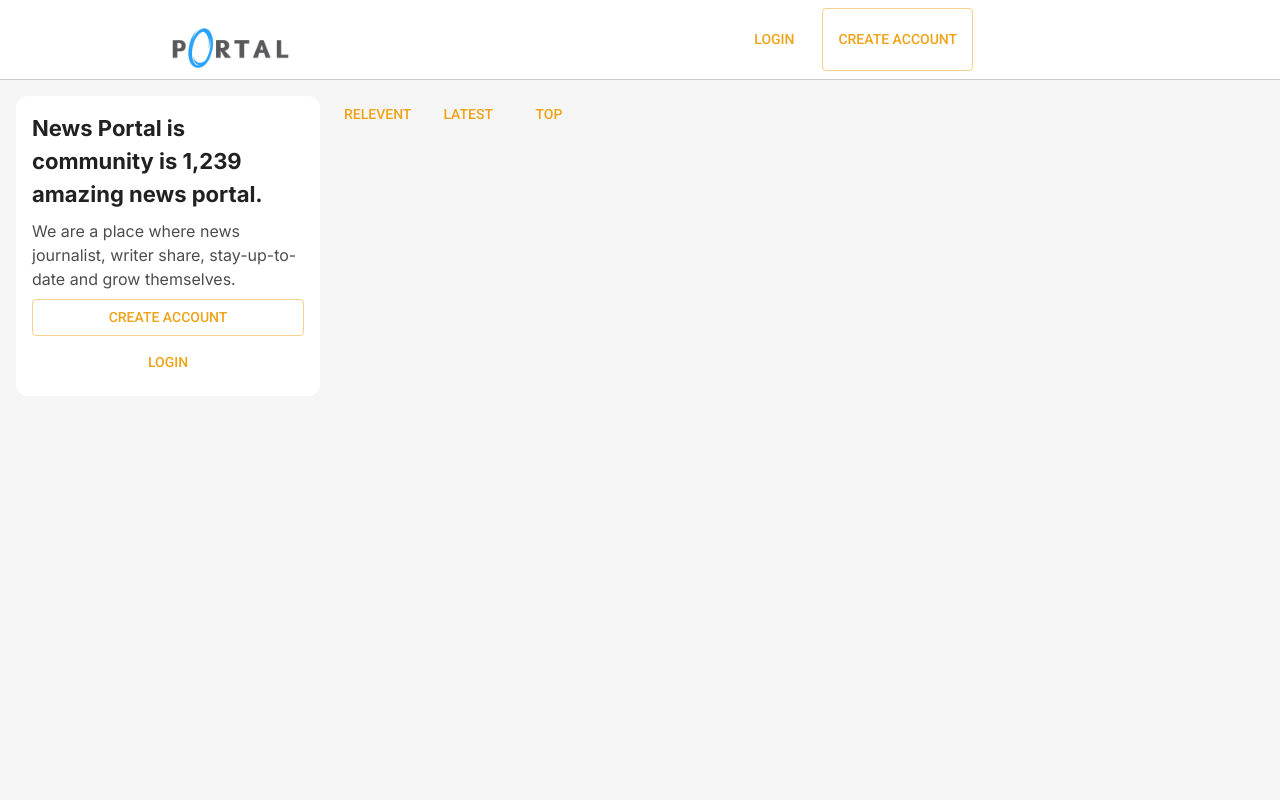
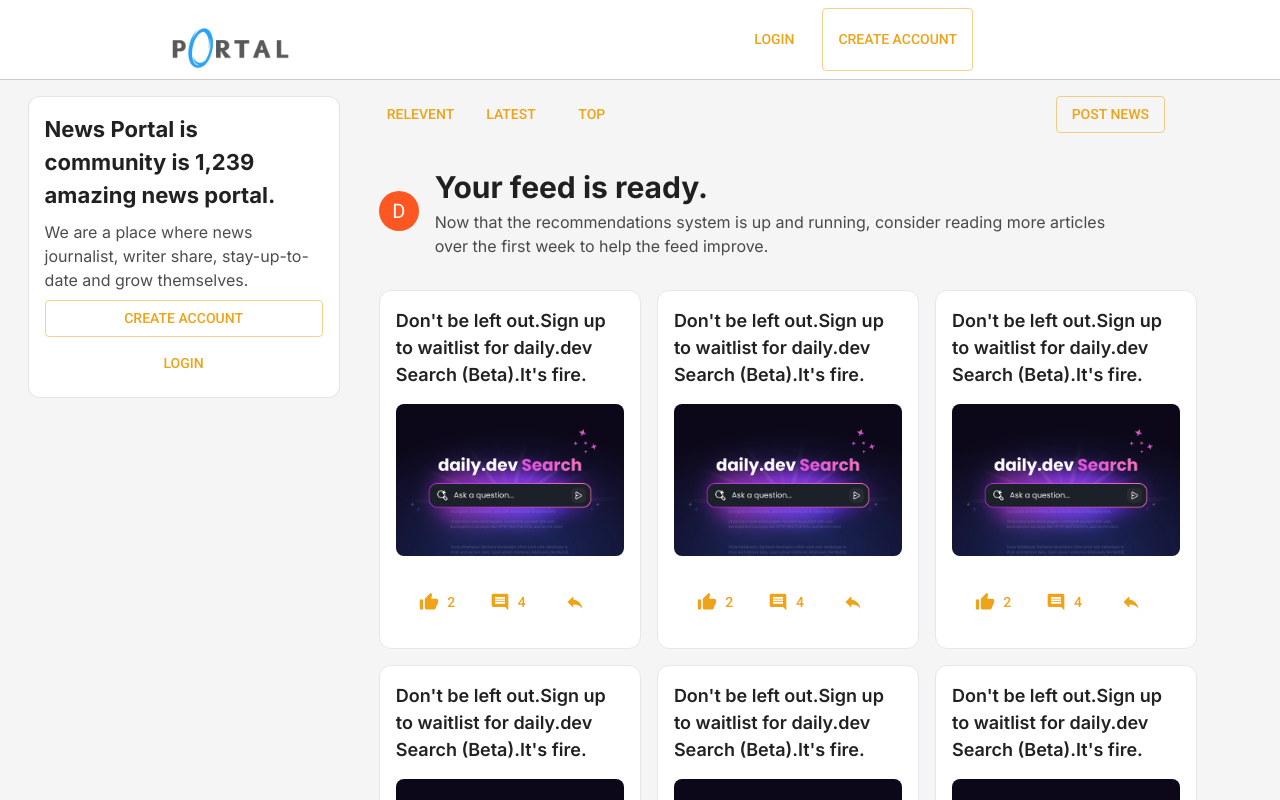
Before and after one commit to KaloniGiga/news_fe, a Next.js app: page / in a window 1280 px wide. Shown: the top 800 px of the page. Built offline with nearby package versions, Linux system fonts and the light colour scheme.

Commit message:
chore: main side implemented

```diff
--- a/src/app/globals.css
+++ b/src/app/globals.css
@@ -4,10 +4,8 @@
 
 html {
   width: 100%;
-  height: 100%;
 }
 
 body {
   width: 100%;
-  height: 100%;
 }
--- a/src/app/page.tsx
+++ b/src/app/page.tsx
@@ -6,14 +6,14 @@
   return (
     <div className="w-screen h-full bg-[#F5F5F5]">
       <Navbar />
-      <div className="w-full flex px-4 py-4 gap-x-4">
+      <div className="w-full flex justify-around px-4 py-4 gap-x-4">
         <div className="w-[25%]">
           <LeftSide />
         </div>
-        <div className="w-[50%]">
+        <div className="w-[70%]">
           <MainSide />
         </div>
-        <div className="w-[25%]"></div>
+        {/* <div className="w-[25%]"></div> */}
       </div>
     </div>
   );
--- a/src/component/LeftSide/PortalDescription.tsx
+++ b/src/component/LeftSide/PortalDescription.tsx
@@ -2,7 +2,7 @@
 
 const PortalDescription = () => {
   return (
-    <div className="w-full px-4 py-4 rounded-xl bg-white flex flex-col gap-y-2">
+    <div className="w-full px-4 py-4 rounded-xl bg-white flex flex-col gap-y-2 border-[1px] border-[rgba(0,0,0,0.1)]">
       <h3 className="text-[22px] font-bold">News Portal is community is 1,239 amazing news portal.</h3>
       <h6 className="text-[16px] text-[rgba(0,0,0,0.7)]">
         We are a place where news journalist, writer share, stay-up-to-date and grow themselves.
--- /dev/null
+++ b/src/component/MainSide/MainDescription.tsx
@@ -0,0 +1,27 @@
+import { Avatar } from "@mui/material";
+
+const MainDescription = () => {
+  return (
+    <div className="w-full flex gap-x-4 pt-8 items-center">
+      <div className="rounded-full">
+        <Avatar
+          sx={{ bgcolor: "#ff5722" }}
+          alt="Remy Sharp"
+          sizes="large"
+          //   src="/broken-image.jpg"
+        >
+          D
+        </Avatar>
+      </div>
+      <div className="w-[80%] flex flex-col">
+        <h3 className="text-[30px] font-bold">Your feed is ready.</h3>
+        <h6 className="text-[16px] text-[rgba(0,0,0,0.7)]">
+          Now that the recommendations system is up and running, consider reading more articles over the first week to
+          help the feed improve.
+        </h6>
+      </div>
+    </div>
+  );
+};
+
+export default MainDescription;
--- a/src/component/MainSide/MainSide.tsx
+++ b/src/component/MainSide/MainSide.tsx
@@ -1,9 +1,43 @@
+"use client";
+import Image from "next/image";
 import MainTabs from "./MainTabs";
+import { Avatar } from "@mui/material";
+import MainDescription from "./MainDescription";
+import NewsContainer from "./NewsContainer";
 
 const MainSide = () => {
+  const newsData = [
+    {
+      title: "Don't be left out.Sign up to waitlist for daily.dev Search (Beta).It's fire.",
+      image: "/dailv.webp",
+    },
+    {
+      title: "Don't be left out.Sign up to waitlist for daily.dev Search (Beta).It's fire.",
+      image: "/dailv.webp",
+    },
+    {
+      title: "Don't be left out.Sign up to waitlist for daily.dev Search (Beta).It's fire.",
+      image: "/dailv.webp",
+    },
+    {
+      title: "Don't be left out.Sign up to waitlist for daily.dev Search (Beta).It's fire.",
+      image: "/dailv.webp",
+    },
+    {
+      title: "Don't be left out.Sign up to waitlist for daily.dev Search (Beta).It's fire.",
+      image: "/dailv.webp",
+    },
+    {
+      title: "Don't be left out.Sign up to waitlist for daily.dev Search (Beta).It's fire.",
+      image: "/dailv.webp",
+    },
+  ];
+
   return (
     <div className="w-full flex flex-col">
       <MainTabs />
+      <MainDescription />
+      <NewsContainer news={newsData} />
     </div>
   );
 };
--- a/src/component/MainSide/MainTabs.tsx
+++ b/src/component/MainSide/MainTabs.tsx
@@ -2,10 +2,15 @@
 
 const MainTabs = () => {
   return (
-    <div className="w-full flex gap-x-4">
-      <MuiButton label="Relevent" variant="text" />
-      <MuiButton label="Latest" variant="text" />
-      <MuiButton label="Top" variant="text" />
+    <div className="w-[90%] flex justify-between">
+      <div className="w-full flex gap-x-4">
+        <MuiButton label="Relevent" variant="text" />
+        <MuiButton label="Latest" variant="text" />
+        <MuiButton label="Top" variant="text" />
+      </div>
+      <div className="w-full flex justify-end">
+        <MuiButton label="Post News" variant="outlined" />
+      </div>
     </div>
   );
 };
--- /dev/null
+++ b/src/component/MainSide/NewsCard.tsx
@@ -0,0 +1,29 @@
+import Image from "next/image";
+import { FunctionComponent } from "react";
+import ThumbUpIcon from "@mui/icons-material/ThumbUp";
+import CommentIcon from "@mui/icons-material/Comment";
+import ReplyIcon from "@mui/icons-material/Reply";
+import { Button } from "@mui/material";
+
+interface INewsCard {
+  title: string;
+  image: string;
+}
+
+const NewsCard: FunctionComponent<INewsCard> = ({ title, image }) => {
+  return (
+    <div className="w-[30%] flex flex-col gap-y-4 px-4 py-4 bg-[#ffffff] rounded-xl border-[1px]">
+      <h3 className="text-[18px] font-semibold">{title}</h3>
+      <div className="h-[50%] rounded-lg overflow-hidden">
+        <Image src={image} alt="" width={1000} height={1000} className="w-full h-full object-cover object-center" />
+      </div>
+      <div className="px-2 py-3 flex justify-around">
+        <Button startIcon={<ThumbUpIcon fontSize="medium" />}>2</Button>
+        <Button startIcon={<CommentIcon fontSize="medium" />}>4</Button>
+        <Button startIcon={<ReplyIcon fontSize="medium" />}></Button>
+      </div>
+    </div>
+  );
+};
+
+export default NewsCard;
--- /dev/null
+++ b/src/component/MainSide/NewsContainer.tsx
@@ -0,0 +1,25 @@
+import { FunctionComponent } from "react";
+import NewsCard from "./NewsCard";
+
+interface INewsContainer {
+  news: any[];
+}
+const NewsContainer: FunctionComponent<INewsContainer> = ({ news }) => {
+  return (
+    <div className="w-full flex flex-wrap gap-x-4 gap-y-4 mt-8">
+      {news && news.length > 0 ? (
+        <>
+          {news.map((item: any, index: number) => {
+            return <NewsCard key={index} title={item.title} image={item.image} />;
+          })}
+        </>
+      ) : (
+        <div className="w-full py-4 px-4">
+          <h3 className="w-full mx-auto text-[22px]">No news found.</h3>
+        </div>
+      )}
+    </div>
+  );
+};
+
+export default NewsContainer;
```
Also changed, not shown: public/dailv.webp (added).
